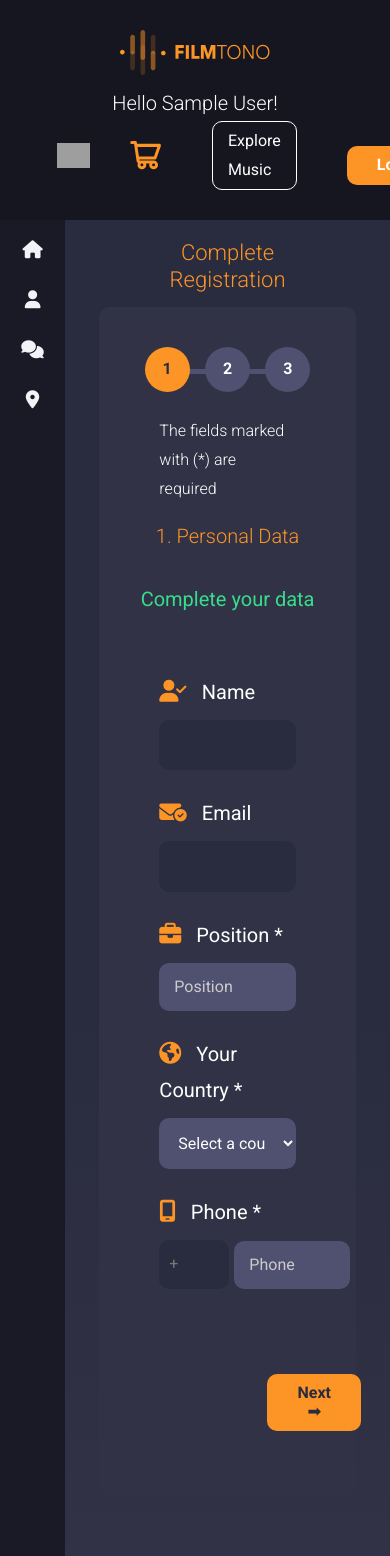
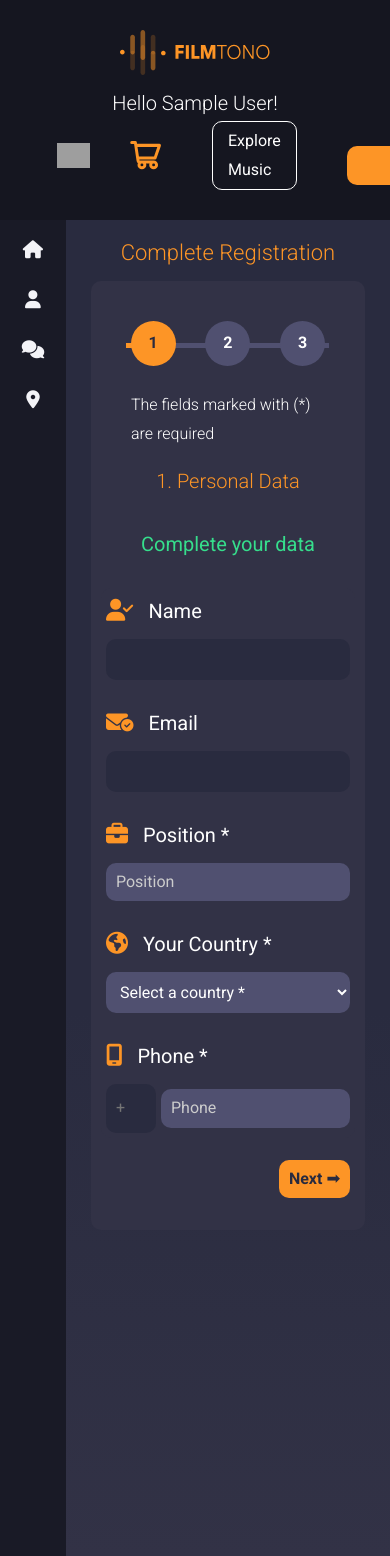
Before and after one commit to anamariaaya/ftono, a PHP site: page /complete-register in a window 390 px wide; the page is wider, and only the part inside the window is pictured. Run offline with PHP 8.4, Linux system fonts and the light colour scheme; the visitor is signed in with stand-in values (Sample User, id 1); data that the repository does not hold is empty; some libraries are stand-ins or nearby versions; grey boxes are pictures that could not be loaded.

Commit message:
Responsive for dashboard

```diff
--- a/src/scss/UI/tabs/_tabs.scss
+++ b/src/scss/UI/tabs/_tabs.scss
@@ -4,9 +4,12 @@
 .tabs{
     margin: 0 auto;
     width: 90%;
-    padding: 1rem 3rem;
+    padding: 1rem;
     background-color: v.$gray;
     border-radius: 1rem;
+    @include m.tablet{
+        padding: 1rem 3rem;
+    }
     @include m.desktop{
         width: 65%;
     }
@@ -91,11 +94,14 @@
     }
 
     &__pags{
-        padding: v.$separate 0;
+        padding: calc(v.$separate / 3) 0;
 
         @include m.phone{
             display: flex;
             justify-content: space-between;
+        }
+        @include m.tablet{
+            padding: v.$separate 0;
         }
         button{
             margin: 0.5rem;
@@ -134,13 +140,14 @@
 
 .form--registro{
     background-color: v.$gray;
-    padding: 3rem;
+    padding: 0.5rem;
     border-radius: 1rem;
     display: grid;
     grid-template-columns: 1fr;
     gap: 2.5rem 6rem;
     @include m.tablet{
         grid-template-columns: 1fr 1fr;
+        padding: 3rem;
     }
     @include m.desktop-large{
         gap: 2.5rem 8rem;
@@ -160,7 +167,7 @@
             font-size: 2rem;
         }
         &__input, &__select{
-            padding: 1.5rem;
+            padding: 1rem;
             width: 100%;
             margin: auto;
             background-color: v.$gray-light;
@@ -168,6 +175,9 @@
             color: v.$white;
             border: none;
             display: block;
+            @include m.tablet{
+                padding: 1.5rem;
+            }
             &:focus{
                 outline: 2px solid v.$yellow;
                 caret-color: v.$yellow;
@@ -209,6 +219,15 @@
     }
 }
 
+canvas{
+    width:60rem !important;
+    height: 20rem !important;
+    @include m.maxtablet{
+        width: 30rem !important;
+        height: 15rem !important;
+    }
+}
+
 .mostrar{
     display: block;
 }
--- a/src/scss/auth/_contracts.scss
+++ b/src/scss/auth/_contracts.scss
@@ -4,7 +4,11 @@
 .contrato{
     background-color: v.$white;
     margin-top: 3.5rem;
-    padding: 4rem 5rem;
+    padding: 2rem 1rem;
+
+    @include m.tablet{
+        padding: 4rem 5rem;
+    }
     h1, h2, h3, p{
         color: v.$black;
         line-height: 1.4;
--- a/src/scss/auth/_message.scss
+++ b/src/scss/auth/_message.scss
@@ -33,5 +33,8 @@
         padding: 2rem;
         font-size: 1.8rem;
         margin-bottom: 3rem;
+        @include m.maxtablet{
+            line-height: 1.4;
+        }
     }
 }
--- a/src/scss/base/_botones.scss
+++ b/src/scss/base/_botones.scss
@@ -96,6 +96,9 @@
     border-radius: 1rem;
     color: v.$gray-dark;
     width: fit-content;
+    @include m.maxtablet{
+        padding: 1rem;
+    }
     &:hover{
         cursor: pointer;
     }
--- a/src/scss/base/_utilidades.scss
+++ b/src/scss/base/_utilidades.scss
@@ -109,9 +109,12 @@
 .tel-form{
     width: 100%;
     display: grid;
-    grid-template-columns: auto 85%;
+    grid-template-columns: auto auto;
     gap: .5rem;
     grid-auto-flow: column;
+    @include m.tablet{
+        grid-template-columns: auto 85%;
+    }
 }
 
 .tel-input{
@@ -126,8 +129,11 @@
     color: v.$yellow;
     grid-column: 1 / 2;
     border-radius: 1rem;
-    max-width: 5rem;
+    max-width: 3rem;
     cursor: not-allowed;
+    @include m.tablet{
+        max-width: 5rem;
+    }
 }
 
 .mTop-5{
--- a/src/scss/dashboard/_dashboard.scss
+++ b/src/scss/dashboard/_dashboard.scss
@@ -83,6 +83,10 @@
         margin: auto;
         margin-top: 2rem;
         border-radius: 1rem;
+        @include m.maxtablet{
+            min-width: 15rem;
+            justify-content: center;
+        }
         @include m.tablet{
             margin-right: 5rem;
             margin-top: 0;
@@ -228,7 +232,7 @@
     }
 
     &__contenido{
-        padding: 2rem;
+        padding: 2rem 1rem;
         width: 100%;
         overflow-y: auto;
         position: relative;
```
Also changed, not shown: public/build/css/app.css, 1 other file.
